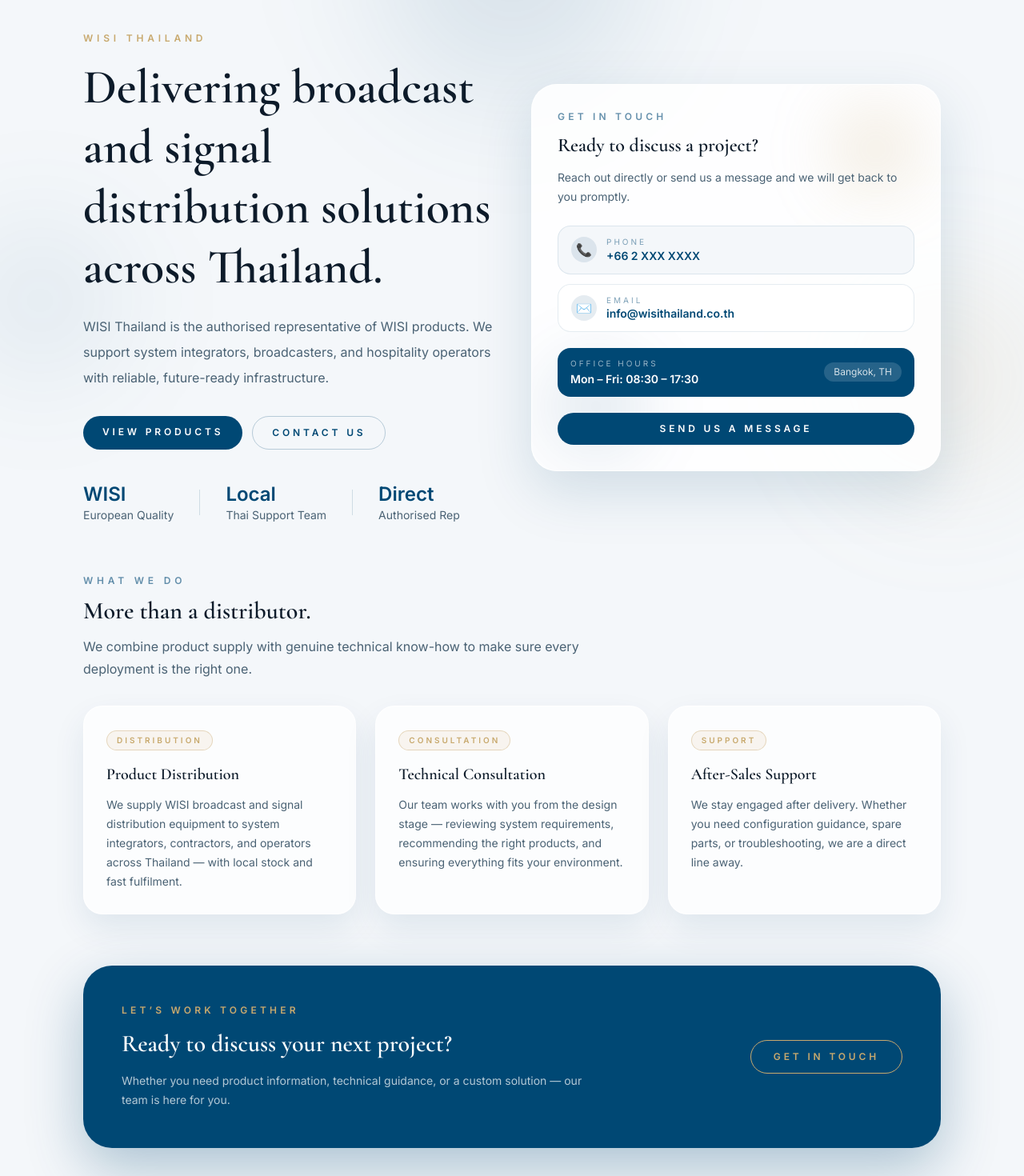
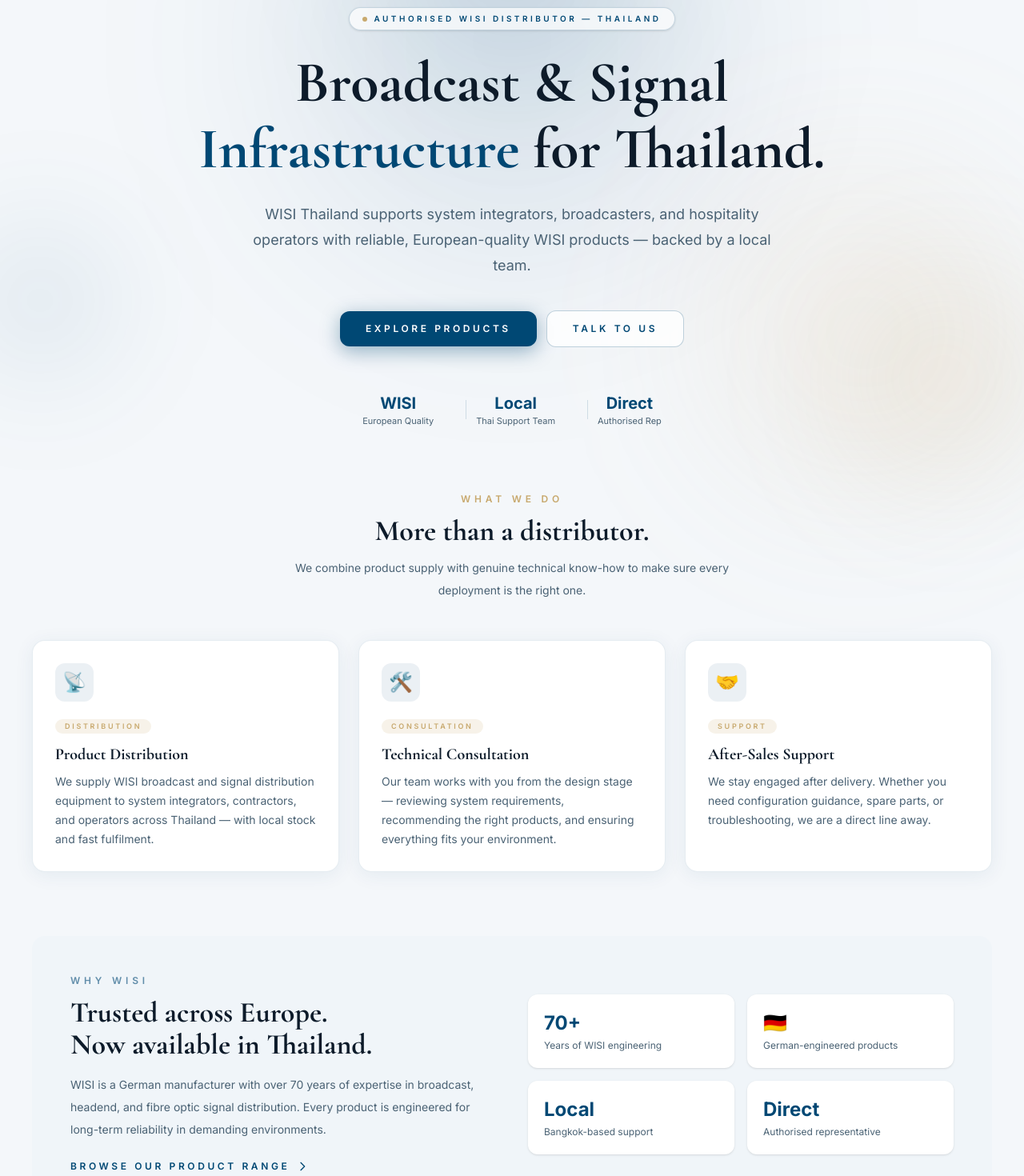
Before and after one commit to IthChanakijkamjorn/WISI-THAILAND, a Next.js app: page / in a window 1280 px wide. Shown: the part 120-1590 px from the top of the page at 80% size. Built offline with nearby package versions, Linux system fonts and the light colour scheme.

Commit message:
Restyle homepage - fresh layout distinct from Expert-Electronic

```diff
--- a/src/app/page.js
+++ b/src/app/page.js
@@ -5,211 +5,226 @@ import SiteShell from "./_components/site-shell";
 
 const services = [
   {
+    icon: "📡",
     tag: "Distribution",
     title: "Product Distribution",
     description:
       "We supply WISI broadcast and signal distribution equipment to system integrators, contractors, and operators across Thailand — with local stock and fast fulfilment.",
-    delay: "100ms",
+    delay: "0ms",
   },
   {
+    icon: "🛠️",
     tag: "Consultation",
     title: "Technical Consultation",
     description:
       "Our team works with you from the design stage — reviewing system requirements, recommending the right products, and ensuring everything fits your environment.",
-    delay: "200ms",
+    delay: "80ms",
   },
   {
+    icon: "🤝",
     tag: "Support",
     title: "After-Sales Support",
     description:
       "We stay engaged after delivery. Whether you need configuration guidance, spare parts, or troubleshooting, we are a direct line away.",
-    delay: "300ms",
+    delay: "160ms",
   },
+];
+
+const pillars = [
+  { value: "WISI", label: "European Quality" },
+  { value: "Local", label: "Thai Support Team" },
+  { value: "Direct", label: "Authorised Rep" },
 ];
 
 export default function Home() {
   return (
     <SiteShell>
       <SiteHeader />
-      <main className="relative pt-28">
+      <main className="relative overflow-hidden">
 
-        {/* Hero */}
-        <section className="mx-auto flex w-full max-w-6xl flex-col gap-12 px-6 pb-16 pt-12 sm:px-10 lg:flex-row lg:items-center">
-          {/* Left */}
-          <div className="flex-1">
-            <p
-              className="text-xs font-semibold uppercase tracking-[0.4em] text-[#C8A96E] animate-fade-up"
-              style={{ animationDelay: "0ms" }}
-            >
-              WISI Thailand
-            </p>
+        {/* ── Hero ─────────────────────────────────────── */}
+        <section className="relative min-h-[92vh] flex items-center">
+          {/* Background gradient blobs */}
+          <div className="pointer-events-none absolute inset-0 -z-10">
+            <div className="absolute -top-32 left-1/2 h-[600px] w-[600px] -translate-x-1/2 rounded-full bg-[#004874]/8 blur-[120px]" />
+            <div className="absolute bottom-0 right-0 h-[400px] w-[400px] rounded-full bg-[#C8A96E]/10 blur-[100px]" />
+          </div>
+
+          <div className="mx-auto w-full max-w-7xl px-6 pb-16 pt-28 sm:px-10">
+            {/* Top badge */}
+            <div className="animate-fade-up flex justify-center" style={{ animationDelay: "0ms" }}>
+              <span className="inline-flex items-center gap-2 rounded-full border border-[#004874]/20 bg-white/70 px-4 py-1.5 text-[10px] font-semibold uppercase tracking-[0.35em] text-[#004874] shadow-sm backdrop-blur">
+                <span className="h-1.5 w-1.5 rounded-full bg-[#C8A96E]" />
+                Authorised WISI Distributor — Thailand
+              </span>
+            </div>
+
+            {/* Heading */}
             <h1
-              className={`${cormorant.className} mt-4 text-4xl font-semibold leading-tight text-[#0D1B2A] sm:text-5xl lg:text-6xl animate-fade-up`}
+              className={`${cormorant.className} animate-fade-up mx-auto mt-6 max-w-4xl text-center text-5xl font-bold leading-[1.15] text-[#0D1B2A] sm:text-6xl lg:text-7xl`}
               style={{ animationDelay: "80ms" }}
             >
-              Delivering broadcast and signal distribution solutions across Thailand.
+              Broadcast &amp; Signal<br />
+              <span className="text-[#004874]">Infrastructure</span> for Thailand.
             </h1>
+
             <p
-              className="mt-5 max-w-xl text-base leading-8 text-[#4A6274] animate-fade-up"
+              className="animate-fade-up mx-auto mt-6 max-w-2xl text-center text-base leading-8 text-[#4A6274] sm:text-lg"
               style={{ animationDelay: "160ms" }}
             >
-              WISI Thailand is the authorised representative of WISI products. We support system integrators, broadcasters, and hospitality operators with reliable, future-ready infrastructure.
+              WISI Thailand supports system integrators, broadcasters, and hospitality operators with reliable, European-quality WISI products — backed by a local team.
             </p>
+
+            {/* CTA buttons */}
             <div
-              className="mt-8 flex flex-col gap-3 sm:flex-row animate-fade-up"
+              className="animate-fade-up mt-10 flex flex-col items-center justify-center gap-3 sm:flex-row"
               style={{ animationDelay: "240ms" }}
             >
               <Link
                 href="/products"
-                className="rounded-full bg-[#004874] px-6 py-3 text-xs font-semibold uppercase tracking-[0.32em] text-white transition hover:bg-[#003558]"
+                className="rounded-xl bg-[#004874] px-8 py-3.5 text-xs font-semibold uppercase tracking-[0.3em] text-white shadow-[0_6px_24px_rgba(0,72,116,0.4)] transition hover:bg-[#003558] hover:shadow-[0_8px_28px_rgba(0,72,116,0.5)]"
               >
-                View Products
+                Explore Products
               </Link>
               <Link
                 href="/contact"
-                className="rounded-full border border-[#004874]/25 px-6 py-3 text-xs font-semibold uppercase tracking-[0.32em] text-[#004874] transition hover:border-[#004874]/60"
+                className="rounded-xl border border-[#004874]/25 bg-white/80 px-8 py-3.5 text-xs font-semibold uppercase tracking-[0.3em] text-[#004874] backdrop-blur transition hover:border-[#004874]/50 hover:bg-white"
               >
-                Contact Us
+                Talk to Us
               </Link>
             </div>
 
-            {/* Stats row */}
+            {/* Pillars row */}
             <div
-              className="mt-10 flex flex-wrap items-center gap-8 text-sm text-[#4A6274] animate-fade-up"
+              className="animate-fade-up mx-auto mt-14 flex max-w-lg flex-wrap items-center justify-center gap-6 sm:gap-10"
               style={{ animationDelay: "320ms" }}
             >
-              <div>
-                <p className="text-2xl font-semibold text-[#004874]">WISI</p>
-                <p>European Quality</p>
-              </div>
-              <div className="h-8 w-px bg-[#004874]/15" />
-              <div>
-                <p className="text-2xl font-semibold text-[#004874]">Local</p>
-                <p>Thai Support Team</p>
-              </div>
-              <div className="h-8 w-px bg-[#004874]/15" />
-              <div>
-                <p className="text-2xl font-semibold text-[#004874]">Direct</p>
-                <p>Authorised Rep</p>
+              {pillars.map((p, i) => (
+                <div key={p.value} className="flex items-center gap-3">
+                  {i !== 0 && <span className="hidden h-6 w-px bg-[#004874]/15 sm:block" />}
+                  <div className="text-center">
+                    <p className="text-xl font-bold text-[#004874]">{p.value}</p>
+                    <p className="text-[11px] text-[#4A6274]">{p.label}</p>
                   </div>
                 </div>
+              ))}
+            </div>
+          </div>
+        </section>
+
+        {/* ── What We Do ───────────────────────────────── */}
+        <section className="mx-auto w-full max-w-7xl px-6 pb-20 sm:px-10">
+          <div className="mb-12 text-center animate-fade-up" style={{ animationDelay: "0ms" }}>
+            <p className="text-xs font-semibold uppercase tracking-[0.4em] text-[#C8A96E]">What We Do</p>
+            <h2 className={`${cormorant.className} mt-3 text-4xl font-bold text-[#0D1B2A]`}>
+              More than a distributor.
+            </h2>
+            <p className="mx-auto mt-3 max-w-xl text-sm leading-7 text-[#4A6274]">
+              We combine product supply with genuine technical know-how to make sure every deployment is the right one.
+            </p>
           </div>
 
-          {/* Right — Quick Contact Card */}
+          <div className="grid gap-6 md:grid-cols-3">
+            {services.map((s) => (
               <div
-            className="flex-1 animate-fade-up"
-            style={{ animationDelay: "200ms" }}
+                key={s.tag}
+                className="group relative overflow-hidden rounded-2xl border border-[#004874]/10 bg-white p-7 shadow-[0_4px_24px_rgba(0,72,116,0.07)] transition hover:-translate-y-1 hover:shadow-[0_12px_40px_rgba(0,72,116,0.14)] animate-fade-up"
+                style={{ animationDelay: s.delay }}
               >
-            <div className="relative overflow-hidden rounded-[32px] border border-white/70 bg-white/85 p-8 shadow-[0_25px_70px_rgba(0,72,116,0.15)] backdrop-blur">
-              <div className="absolute right-6 top-6 h-28 w-28 rounded-full bg-[#C8A96E]/20 blur-2xl" />
-              <div className="absolute bottom-4 left-4 h-32 w-32 rounded-full bg-[#004874]/10 blur-2xl" />
+                {/* Top accent bar */}
+                <div className="absolute inset-x-0 top-0 h-0.5 bg-gradient-to-r from-[#004874] to-[#C8A96E] opacity-0 transition group-hover:opacity-100" />
 
-              <div className="relative">
-                <p className="text-xs font-semibold uppercase tracking-[0.35em] text-[#004874]/60">
-                  Get in touch
+                <div className="mb-4 flex h-12 w-12 items-center justify-center rounded-xl bg-[#004874]/8 text-2xl">
+                  {s.icon}
+                </div>
+                <span className="inline-block rounded-full bg-[#C8A96E]/15 px-3 py-0.5 text-[9px] font-semibold uppercase tracking-[0.3em] text-[#C8A96E]">
+                  {s.tag}
+                </span>
+                <h3 className={`${cormorant.className} mt-3 text-xl font-bold text-[#0D1B2A]`}>{s.title}</h3>
+                <p className="mt-2 text-sm leading-6 text-[#4A6274]">{s.description}</p>
+              </div>
+            ))}
+          </div>
+        </section>
+
+        {/* ── Why WISI strip ───────────────────────────── */}
+        <section className="mx-auto w-full max-w-7xl px-6 pb-20 sm:px-10">
+          <div className="overflow-hidden rounded-2xl bg-[#F0F5F9] p-8 sm:p-12">
+            <div className="grid gap-10 lg:grid-cols-2 lg:items-center">
+              <div className="animate-fade-up" style={{ animationDelay: "0ms" }}>
+                <p className="text-xs font-semibold uppercase tracking-[0.4em] text-[#004874]/60">Why WISI</p>
+                <h2 className={`${cormorant.className} mt-3 text-3xl font-bold text-[#0D1B2A] lg:text-4xl`}>
+                  Trusted across Europe.<br />Now available in Thailand.
+                </h2>
+                <p className="mt-4 text-sm leading-7 text-[#4A6274]">
+                  WISI is a German manufacturer with over 70 years of expertise in broadcast, headend, and fibre optic signal distribution. Every product is engineered for long-term reliability in demanding environments.
                 </p>
-                <h2 className={`${cormorant.className} mt-3 text-2xl font-semibold text-[#0D1B2A]`}>
-                  Ready to discuss a project?
-                </h2>
-                <p className="mt-3 text-sm leading-6 text-[#4A6274]">
-                  Reach out directly or send us a message and we will get back to you promptly.
-                </p>
-
-                <div className="mt-6 space-y-3">
-                  <a
-                    href="tel:+6621234567"
-                    className="flex items-center gap-3 rounded-2xl border border-[#004874]/10 bg-[#F4F7FA] px-4 py-3 text-sm text-[#004874] transition hover:bg-[#e8eef4]"
+                <Link
+                  href="/products"
+                  className="mt-6 inline-flex items-center gap-2 text-xs font-semibold uppercase tracking-[0.3em] text-[#004874] transition hover:gap-3"
                 >
-                    <span className="flex h-8 w-8 shrink-0 items-center justify-center rounded-full bg-[#004874]/10 text-base">📞</span>
-                    <div>
-                      <p className="text-[10px] uppercase tracking-[0.3em] text-[#004874]/50">Phone</p>
-                      <p className="font-semibold">+66 2 XXX XXXX</p>
-                    </div>
-                  </a>
-                  <a
-                    href="mailto:info@wisithailand.co.th"
-                    className="flex items-center gap-3 rounded-2xl border border-[#004874]/10 bg-white px-4 py-3 text-sm text-[#004874] transition hover:bg-[#F4F7FA]"
-                  >
-                    <span className="flex h-8 w-8 shrink-0 items-center justify-center rounded-full bg-[#004874]/10 text-base">✉️</span>
-                    <div>
-                      <p className="text-[10px] uppercase tracking-[0.3em] text-[#004874]/50">Email</p>
-                      <p className="font-semibold">info@wisithailand.co.th</p>
-                    </div>
-                  </a>
+                  Browse our product range
+                  <svg className="h-4 w-4" fill="none" stroke="currentColor" strokeWidth={2} viewBox="0 0 24 24">
+                    <path strokeLinecap="round" strokeLinejoin="round" d="M9 5l7 7-7 7" />
+                  </svg>
+                </Link>
               </div>
 
-                <div className="mt-5 flex items-center justify-between rounded-2xl bg-[#004874] px-4 py-3 text-white">
-                  <div>
-                    <p className="text-[10px] uppercase tracking-[0.3em] text-white/60">Office Hours</p>
-                    <p className="mt-0.5 text-sm font-semibold">Mon – Fri: 08:30 – 17:30</p>
+              <div className="grid grid-cols-2 gap-4 animate-fade-up" style={{ animationDelay: "80ms" }}>
+                {[
+                  { label: "70+", desc: "Years of WISI engineering" },
+                  { label: "🇩🇪", desc: "German-engineered products" },
+                  { label: "Local", desc: "Bangkok-based support" },
+                  { label: "Direct", desc: "Authorised representative" },
+                ].map((item) => (
+                  <div key={item.label} className="rounded-xl bg-white p-5 shadow-sm">
+                    <p className="text-2xl font-bold text-[#004874]">{item.label}</p>
+                    <p className="mt-1 text-xs text-[#4A6274]">{item.desc}</p>
                   </div>
-                  <span className="rounded-full bg-white/15 px-3 py-1 text-xs text-white/80">Bangkok, TH</span>
-                </div>
-
-                <Link
-                  href="/contact"
-                  className="mt-5 block rounded-full bg-[#004874] px-6 py-3 text-center text-xs font-semibold uppercase tracking-[0.32em] text-white transition hover:bg-[#003558]"
-                >
-                  Send Us a Message
-                </Link>
+                ))}
               </div>
             </div>
           </div>
         </section>
 
-        {/* What We Do */}
-        <section className="mx-auto w-full max-w-6xl px-6 pb-16 sm:px-10">
-          <div className="flex flex-col gap-3 animate-fade-up" style={{ animationDelay: "0ms" }}>
-            <p className="text-xs font-semibold uppercase tracking-[0.4em] text-[#004874]/60">What We Do</p>
-            <h2 className={`${cormorant.className} text-3xl font-semibold text-[#0D1B2A]`}>
-              More than a distributor.
+        {/* ── CTA Banner ───────────────────────────────── */}
+        <section className="mx-auto w-full max-w-7xl px-6 pb-24 sm:px-10">
+          <div
+            className="relative overflow-hidden rounded-2xl bg-[#004874] p-8 text-white sm:p-12 animate-fade-up"
+            style={{ animationDelay: "0ms" }}
+          >
+            {/* Decorative blobs */}
+            <div className="pointer-events-none absolute -right-20 -top-20 h-64 w-64 rounded-full bg-white/5" />
+            <div className="pointer-events-none absolute -bottom-10 left-10 h-40 w-40 rounded-full bg-[#C8A96E]/20" />
+
+            <div className="relative flex flex-col gap-8 lg:flex-row lg:items-center lg:justify-between">
+              <div>
+                <p className="text-xs font-semibold uppercase tracking-[0.35em] text-[#C8A96E]">Let&rsquo;s work together</p>
+                <h2 className={`${cormorant.className} mt-4 text-3xl font-bold lg:text-4xl`}>
+                  Ready to discuss your next project?
                 </h2>
-            <p className="max-w-2xl text-base leading-7 text-[#4A6274]">
-              We combine product supply with genuine technical know-how to make sure every deployment is the right one.
+                <p className="mt-3 max-w-lg text-sm leading-6 text-white/70">
+                  Whether you need product information, technical guidance, or a custom solution — our team is here for you.
                 </p>
               </div>
-          <div className="mt-8 grid gap-6 md:grid-cols-3">
-            {services.map((s) => (
-              <div
-                key={s.tag}
-                className="rounded-3xl border border-white/70 bg-white/75 p-7 shadow-[0_18px_40px_rgba(0,72,116,0.09)] animate-fade-up"
-                style={{ animationDelay: s.delay }}
+              <div className="flex flex-col gap-3 sm:flex-row lg:flex-col xl:flex-row">
+                <Link
+                  href="/contact"
+                  className="rounded-xl border border-white/30 bg-white/10 px-7 py-3 text-center text-xs font-semibold uppercase tracking-[0.3em] text-white backdrop-blur transition hover:bg-white/20"
                 >
-                <span className="inline-block rounded-full border border-[#C8A96E]/40 bg-[#C8A96E]/10 px-3 py-1 text-[10px] font-semibold uppercase tracking-[0.3em] text-[#C8A96E]">
-                  {s.tag}
-                </span>
-                <h3 className={`${cormorant.className} mt-4 text-xl font-semibold text-[#0D1B2A]`}>{s.title}</h3>
-                <p className="mt-3 text-sm leading-6 text-[#4A6274]">{s.description}</p>
+                  Send a Message
+                </Link>
+                <a
+                  href="tel:0227294225"
+                  className="rounded-xl bg-[#C8A96E] px-7 py-3 text-center text-xs font-semibold uppercase tracking-[0.3em] text-white transition hover:bg-[#b8975e]"
+                >
+                  Call Us Now
+                </a>
               </div>
-            ))}
+            </div>
           </div>
         </section>
 
-        {/* CTA Banner */}
-        <section className="mx-auto w-full max-w-6xl px-6 pb-24 sm:px-10">
-          <div
-            className="rounded-[36px] bg-[#004874] p-8 text-white shadow-[0_25px_70px_rgba(0,72,116,0.3)] sm:p-12 animate-fade-up"
-            style={{ animationDelay: "160ms" }}
-          >
-            <div className="flex flex-col gap-6 lg:flex-row lg:items-center lg:justify-between">
-              <div>
-                <p className="text-xs font-semibold uppercase tracking-[0.35em] text-[#C8A96E]">Let&rsquo;s work together</p>
-                <h2 className={`${cormorant.className} mt-4 text-3xl font-semibold`}>
-                  Ready to discuss your next project?
-                </h2>
-                <p className="mt-4 max-w-xl text-sm leading-6 text-white/70">
-                  Whether you need product information, technical guidance, or a custom solution — our team is here for you.
-                </p>
-              </div>
-              <Link
-                href="/contact"
-                className="inline-block shrink-0 rounded-full border border-[#C8A96E] bg-transparent px-7 py-3 text-xs font-semibold uppercase tracking-[0.32em] text-[#C8A96E] transition hover:bg-[#C8A96E] hover:text-[#004874]"
-              >
-                Get in Touch
-              </Link>
-            </div>
-          </div>
-        </section>
       </main>
     </SiteShell>
   );
```
Lines whose indentation alone changed are shown as unchanged.
